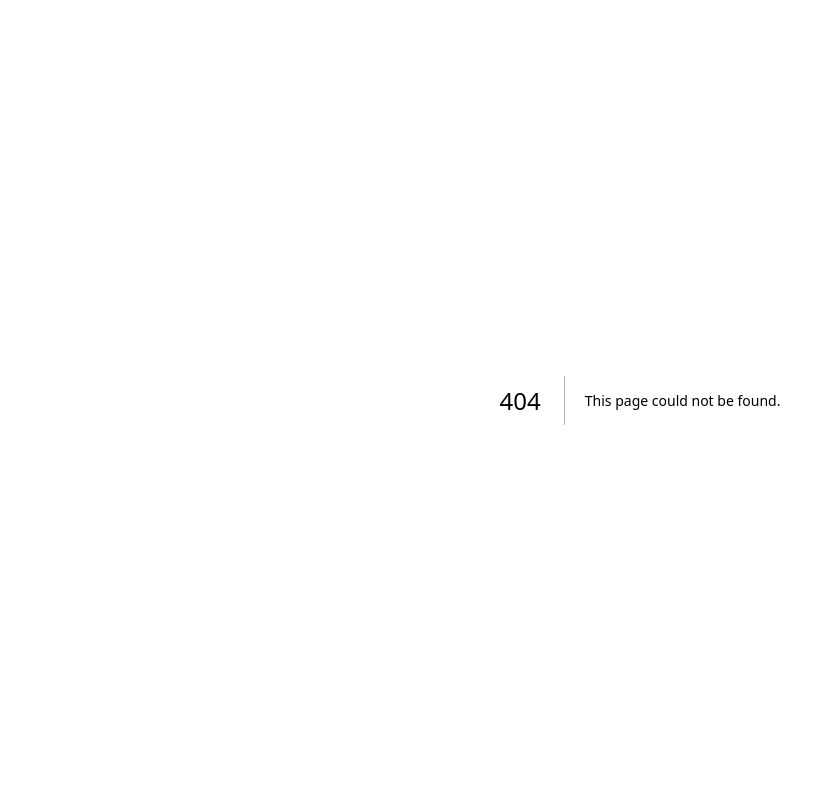
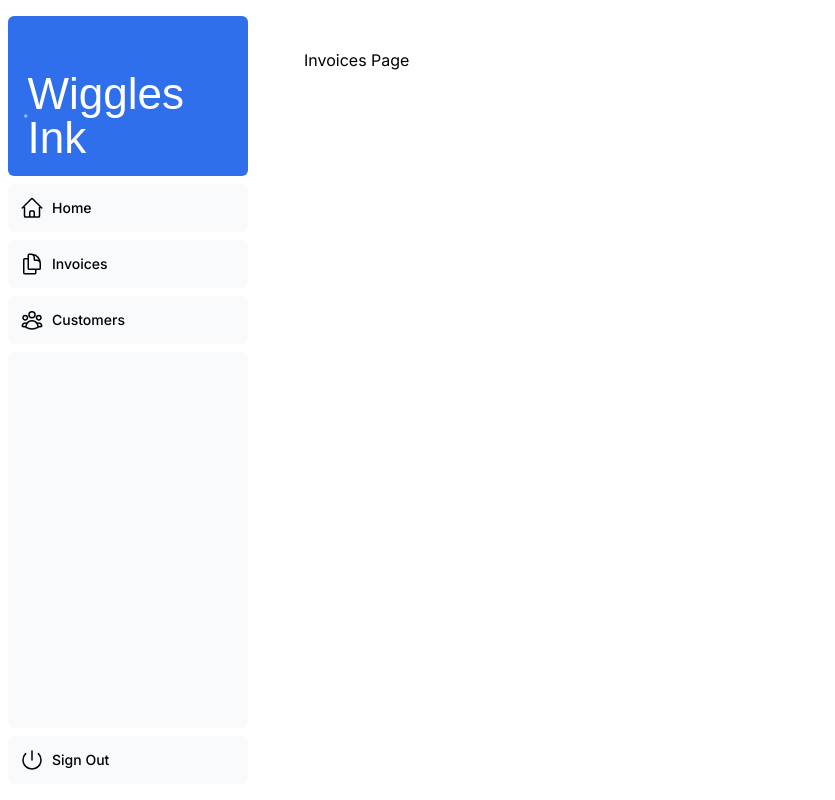
Before and after one commit to mxbaylee/nextjs-learn, a Next.js app: page /dashboard/invoices in a window 1280 px wide. Before the commit this address had no page. Shown: the whole page, without its empty margins (0-835 px from the left). Built offline with nearby package versions, Linux system fonts and the light colour scheme; a web font is replaced by a local one.

Commit message:
🌿 Chapter 4

```diff
--- /dev/null
+++ b/app/dashboard/customers/page.tsx
@@ -0,0 +1,3 @@
+export default function Page() {
+  return <p>Customers Page</p>;
+}
--- /dev/null
+++ b/app/dashboard/invoices/page.tsx
@@ -0,0 +1,3 @@
+export default function Page() {
+  return <p>Invoices Page</p>;
+}
--- /dev/null
+++ b/app/dashboard/layout.tsx
@@ -0,0 +1,12 @@
+import SideNav from '@/app/ui/dashboard/sidenav';
+
+export default function Layout({ children }: { children: React.ReactNode }) {
+  return (
+    <div className="flex h-screen flex-col md:flex-row md:overflow-hidden">
+      <div className="w-full flex-none md:w-64">
+        <SideNav />
+      </div>
+      <div className="flex-grow p-6 md:overflow-y-auto md:p-12">{children}</div>
+    </div>
+  );
+}
--- /dev/null
+++ b/app/dashboard/page.tsx
@@ -0,0 +1,3 @@
+export default function Page() {
+  return <p>Dashboard Page</p>;
+}
--- a/app/layout.tsx
+++ b/app/layout.tsx
@@ -1,5 +1,5 @@
 import '@/app/ui/global.css';
-import { sac } from '@/app/ui/fonts';
+import { inter } from '@/app/ui/fonts';
 
 export default function RootLayout({
   children,
@@ -8,7 +8,7 @@
 }) {
   return (
     <html lang="en">
-      <body className={`${sac.className} antialiased`}>
+      <body className={`${inter.className} antialiased`}>
         {children}
       </body>
     </html>
```
